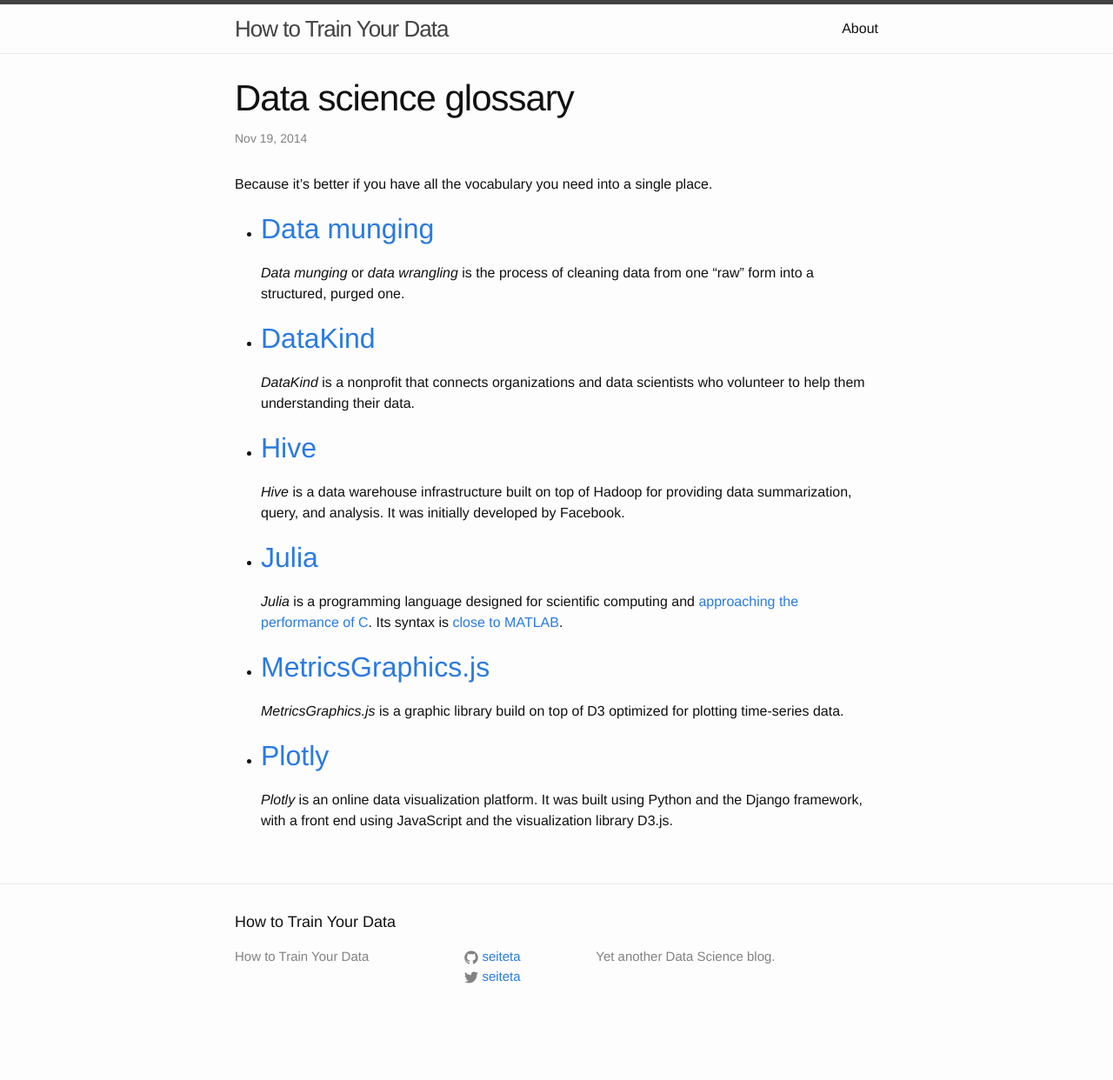
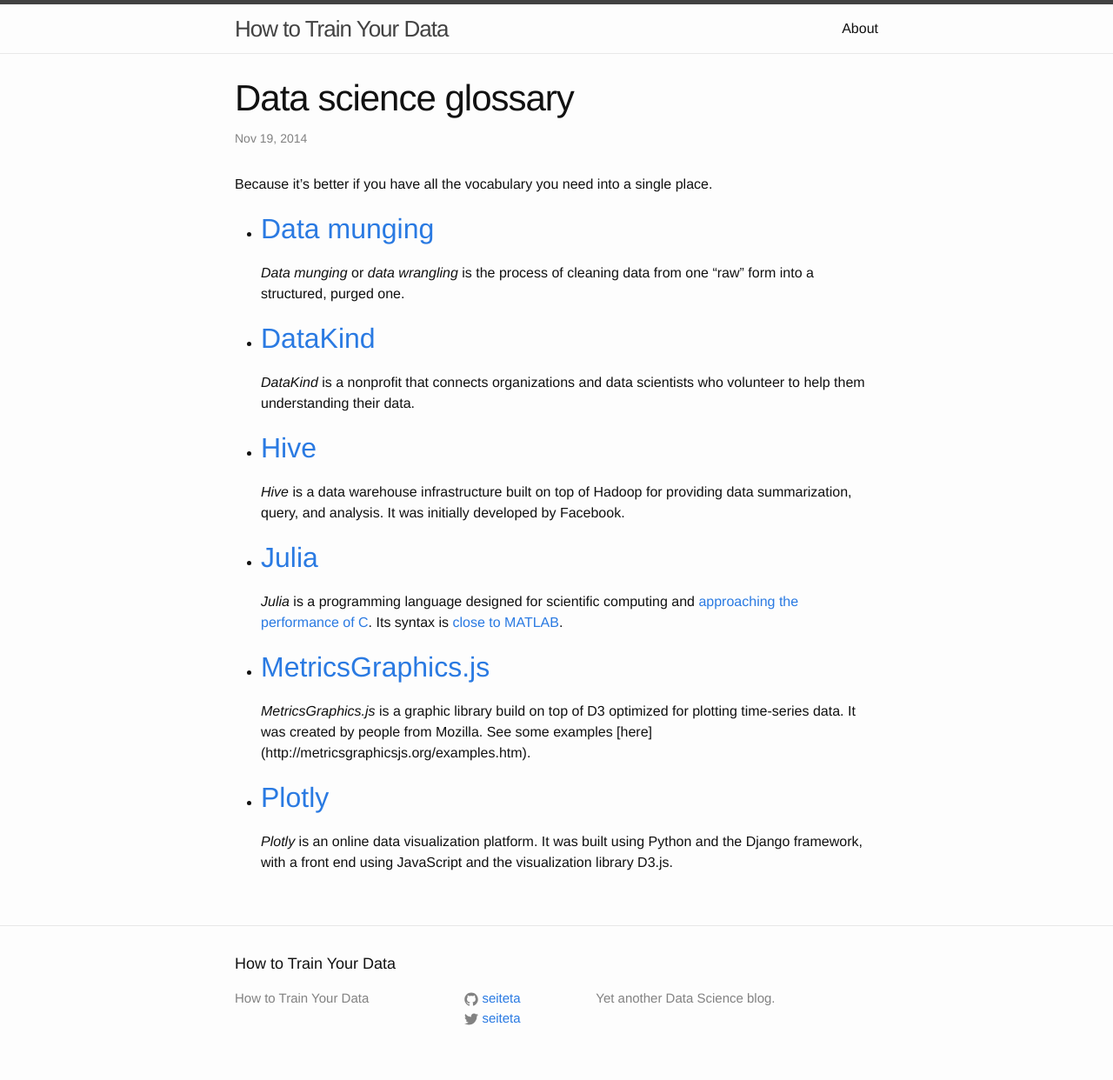
Before and after one commit to seiteta/seiteta.github.io_old, a Jekyll site: the page built from _posts/2014-11-19-data-science-glossary.md, in a window 1280 px wide. Shown: the whole page at 87% size. Built offline with Jekyll 4.4.1, drawn with Linux system fonts in a browser that asks for light colours; before the commit the page ends 1194 px from its top, so only the background shows below that.

Commit message:
Update 2014-11-19-data-science-glossary.md

```diff
--- a/_posts/2014-11-19-data-science-glossary.md
+++ b/_posts/2014-11-19-data-science-glossary.md
@@ -24,7 +24,7 @@ Because it's better if you have all the vocabulary you need into a single place.
 
 * ## [MetricsGraphics.js](http://metricsgraphicsjs.org/)
 
-  *MetricsGraphics.js* is a graphic library build on top of D3 optimized for plotting time-series data.
+  *MetricsGraphics.js* is a graphic library build on top of D3 optimized for plotting time-series data. It was created by people from Mozilla. See some examples [here] (http://metricsgraphicsjs.org/examples.htm).
 
 * ## [Plotly](https://plot.ly/)
 
```
